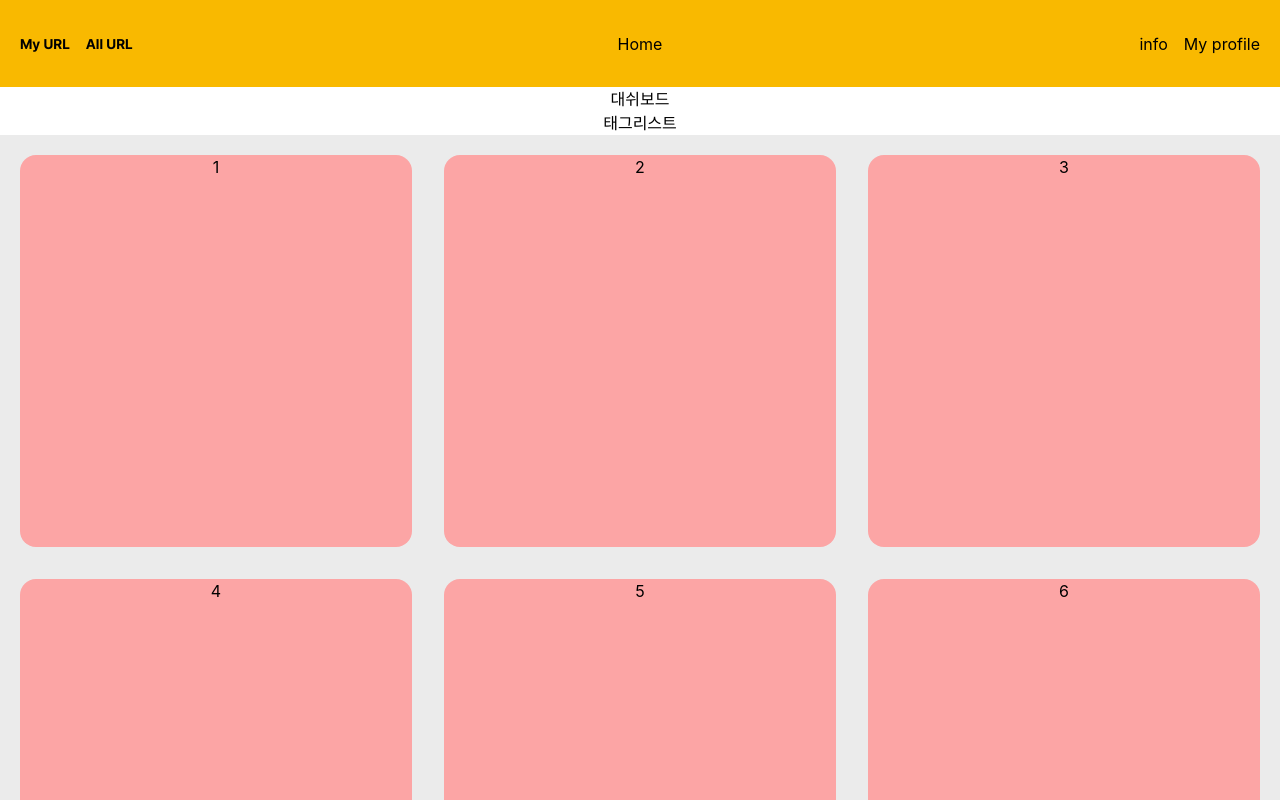
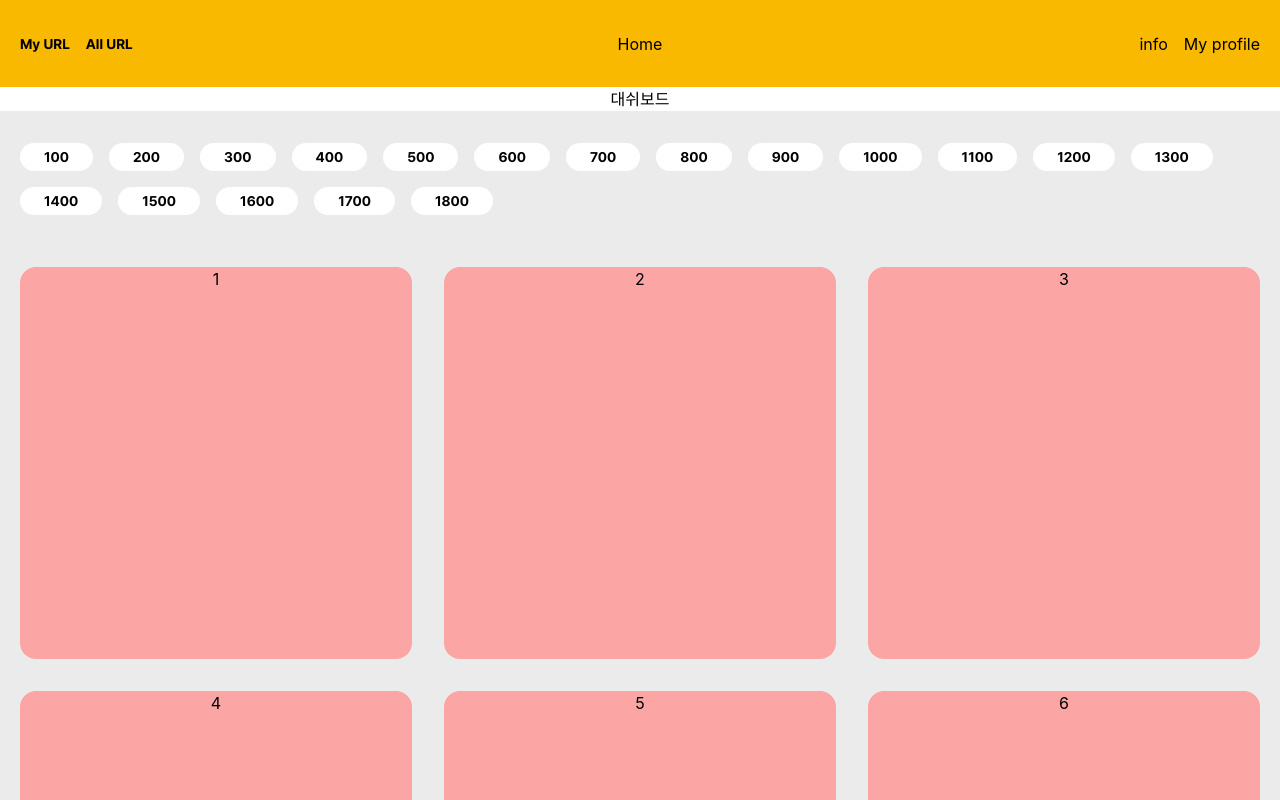
Before and after one commit to nunoria/lazymemo, a React (Create React App) app in the folder frontend/: page /myurl in a window 1280 px wide. Shown: the top 800 px of the page. Built offline with nearby package versions, Linux system fonts and the light colour scheme.

Commit message:
Add Buttons components
Taglist 버튼 구현

```diff
--- /dev/null
+++ b/frontend/src/components/Buttons.js
@@ -0,0 +1,18 @@
+
+
+export const Button = ({ name, onClickEvent }) => {
+    return (
+        <div>
+
+        </div>
+    )
+}
+
+export const TagButton = ({ name, onClickEvent }) => {
+    return (
+        <button onClick={onClickEvent}
+            className="bg-white px-6 py-1 font-pretandard font-bold text-sm rounded-2xl">
+            <span>{name}</span>
+        </button>
+    )
+}
--- a/frontend/src/components/Layout.js
+++ b/frontend/src/components/Layout.js
@@ -51,3 +51,11 @@
         </footer>
     )
 }
+
+export const TagButton = ({name, onClickEvent}) => {
+    return (
+        <button onClick={onClickEvent}>
+            <span>{name}</span>
+        </button>
+    )
+}
--- a/frontend/src/components/main/TagList.js
+++ b/frontend/src/components/main/TagList.js
@@ -1,7 +1,20 @@
-export default function TagList () {
+import { TagButton } from "../Buttons"
+
+export default function TagList() {
+
+    const btns = Array.from({ length: 18 }, (v, i) => (i + 1) * 100);
+
     return (
-        <div>
-            <span>태그리스트</span>
+        <div className="bg-contents flex justify-center py-8">
+            <div className=" pbox flex flex-row gap-4 flex-wrap">
+                {
+                    btns.length && btns.map((v, i) => {
+                        return (
+                            <TagButton key={i} name={v} />
+                        )
+                    })
+                }
+            </div>
         </div>
     )
 }
```
